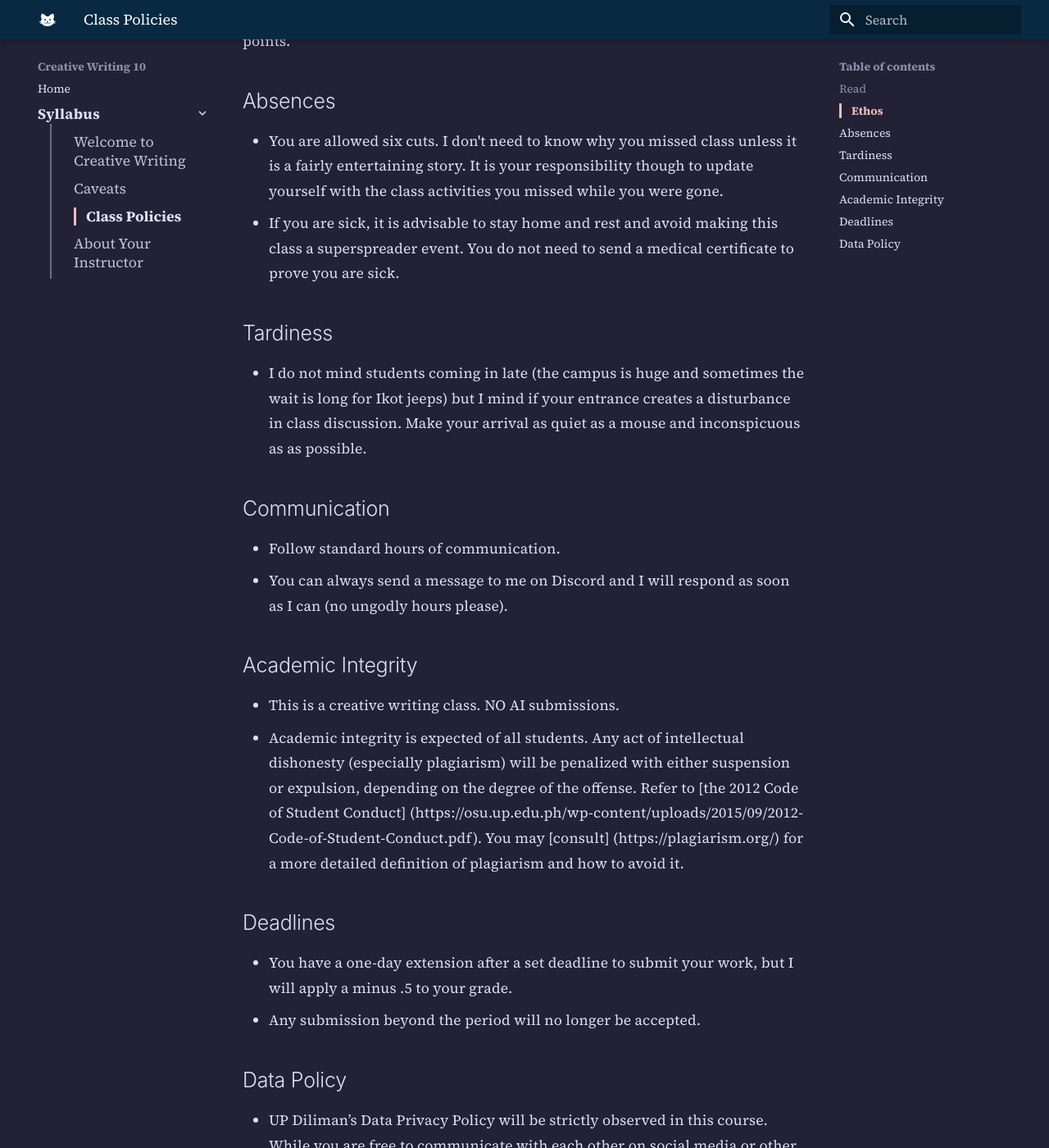
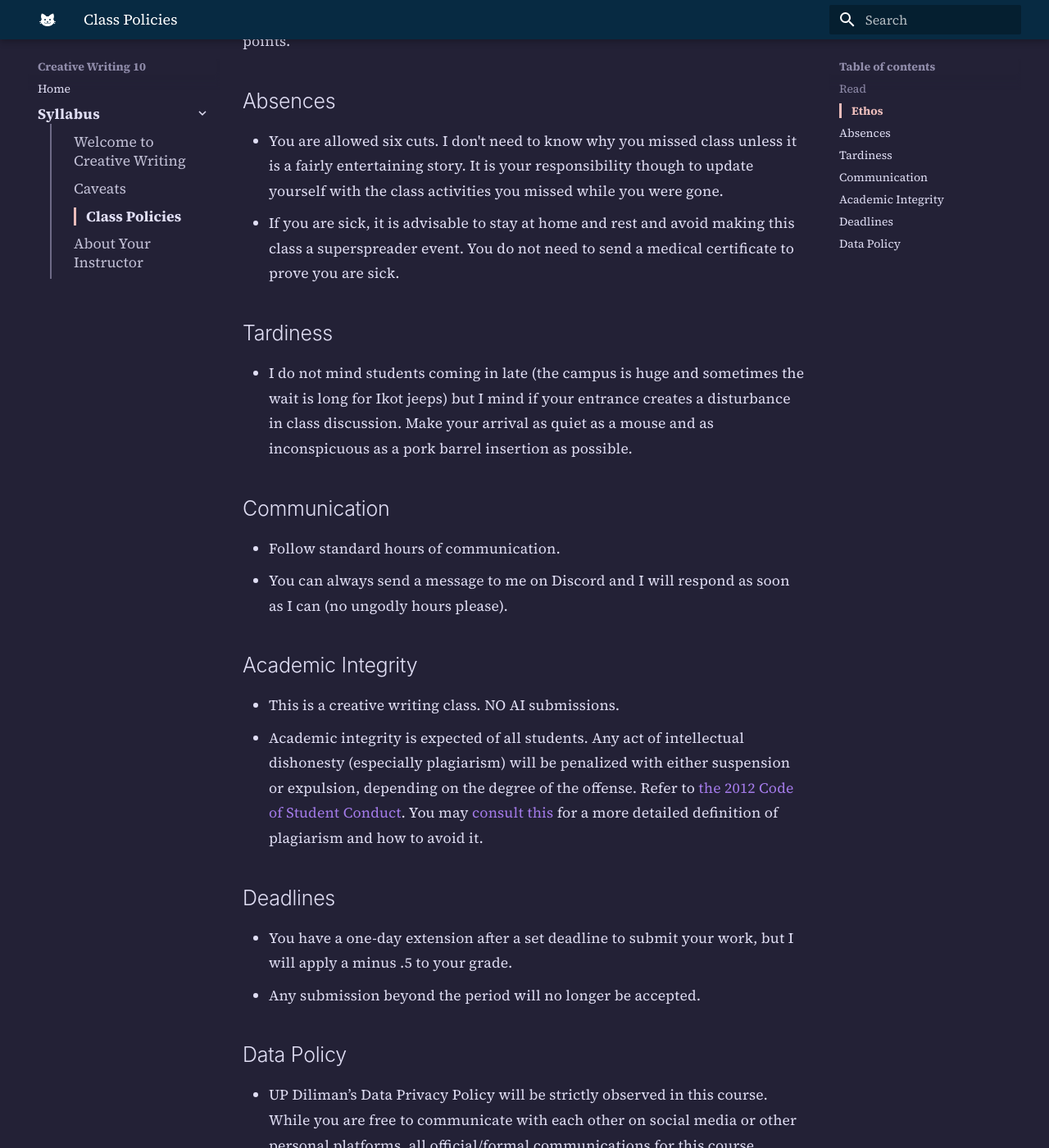
Before and after one commit to mickeybalili/cw10, an MkDocs documentation site: the page built from docs/01-syllabus/03-class-policies.md, in a window 1280 px wide and 1400 px high, scrolled down 504 px. Shown: the whole window at 82% size. Built offline with MkDocs 1.6.1 and Material for MkDocs 9.7.7, drawn with Linux system fonts in a browser that asks for light colours.

Commit message:
Fixed links.

```diff
--- a/docs/01-syllabus/03-class-policies.md
+++ b/docs/01-syllabus/03-class-policies.md
@@ -11,11 +11,11 @@ This course operates as a serious artistic community. Writing will be treated as
 ## Absences
 
 - You are allowed six cuts. I don't need to know why you missed class unless it is a fairly entertaining story. It is your responsibility though to update yourself with the class activities you missed while you were gone.
-- If you are sick, it is advisable to stay home and rest and avoid making this class a superspreader event. You do not need to send a medical certificate to prove you are sick.
+- If you are sick, it is advisable to stay at home and rest and avoid making this class a superspreader event. You do not need to send a medical certificate to prove you are sick.
 
 ## Tardiness
 
-- I do not mind students coming in late (the campus is huge and sometimes the wait is long for Ikot jeeps) but I mind if your entrance creates a disturbance in class discussion. Make your arrival as quiet as a mouse and inconspicuous as as possible.
+- I do not mind students coming in late (the campus is huge and sometimes the wait is long for Ikot jeeps) but I mind if your entrance creates a disturbance in class discussion. Make your arrival as quiet as a mouse and as inconspicuous as a pork barrel insertion as possible.
 
 ## Communication
 
@@ -26,7 +26,7 @@ This course operates as a serious artistic community. Writing will be treated as
 
 - This is a creative writing class. NO AI submissions.
 - Academic integrity is expected of all students. Any act of intellectual dishonesty (especially
-plagiarism) will be penalized with either suspension or expulsion, depending on the degree of the offense. Refer to [the 2012 Code of Student Conduct] (https://osu.up.edu.ph/wp-content/uploads/2015/09/2012-Code-of-Student-Conduct.pdf). You may [consult] (https://plagiarism.org/) for a more detailed definition of plagiarism and how to avoid it.
+plagiarism) will be penalized with either suspension or expulsion, depending on the degree of the offense. Refer to [the 2012 Code of Student Conduct](https://osu.up.edu.ph/wp-content/uploads/2015/09/2012-Code-of-Student-Conduct.pdf). You may [consult this](https://plagiarism.org/) for a more detailed definition of plagiarism and how to avoid it.
 
 ## Deadlines
 
```
Also changed, not shown: docs/01-syllabus/04-intructor.md (+1 -1 lines).
